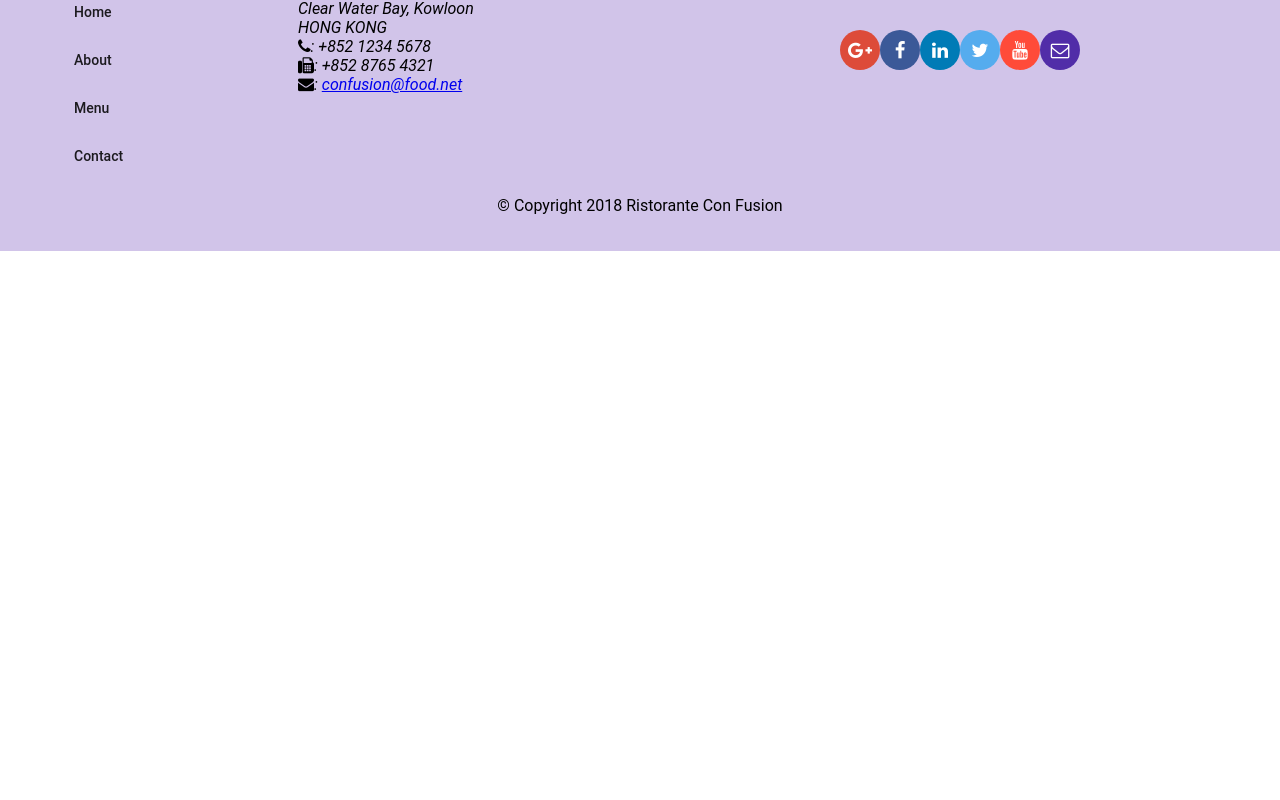
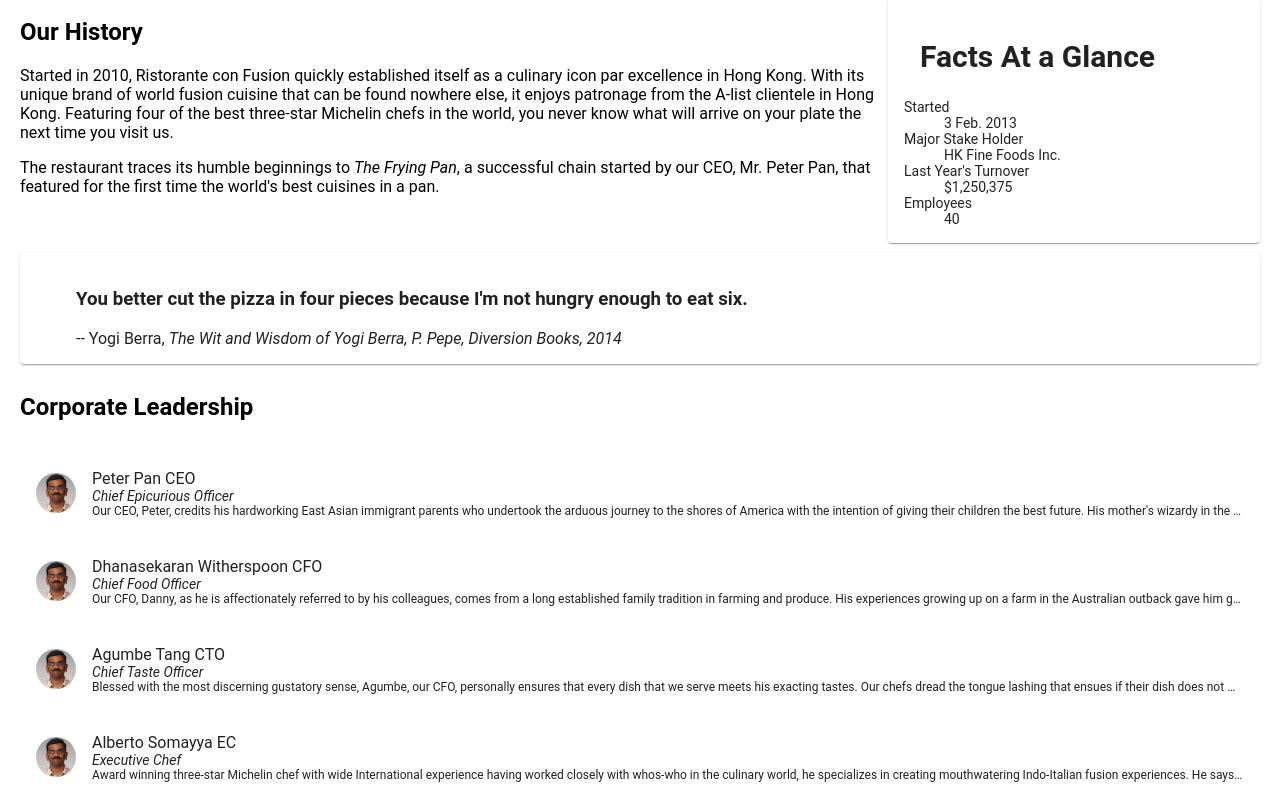
Before and after one commit to daotdia/angulartutorial, an Angular app: page /aboutus in a window 1280 px wide. Before the commit this address led to /. Shown: the part 440-1240 px from the top of the page. Before the commit the page ends 800 px from the top, so only its background shows below. Built offline with nearby package versions, Linux system fonts and the light colour scheme.

Commit message:
Segundo trabajo Angular

```diff
--- a/src/app/about/about.component.html
+++ b/src/app/about/about.component.html
@@ -1,3 +1,68 @@
-<p>
-  about works!
-</p>
+<div class="container"
+  fxLayout="column"
+  fxLayoutGap="10px">
+
+  <div fxFlex>
+    <div>
+        <h3>About Us</h3>
+        <hr>
+    </div>
+  </div>
+
+  <div fxFlex>
+    <div fxLayout="column" fxLayout.gt-sm="row">
+      <div fxFlex="70">
+        <h2>Our History</h2>
+        <p>Started in 2010, Ristorante con Fusion quickly established itself as a culinary icon par excellence in Hong Kong. With its unique brand of world fusion cuisine that can be found nowhere else, it enjoys patronage from the A-list clientele in Hong Kong.  Featuring four of the best three-star Michelin chefs in the world, you never know what will arrive on your plate the next time you visit us.</p>
+        <p>The restaurant traces its humble beginnings to <em>The Frying Pan</em>, a successful chain started by our CEO, Mr. Peter Pan, that featured for the first time the world's best cuisines in a pan.</p>
+      </div>
+      <div fxFlex="30">
+        <mat-card>
+          <mat-card-header>
+            <mat-card-title>
+            <h2>Facts At a Glance</h2>
+            </mat-card-title>
+          </mat-card-header>
+          <mat-card-content>
+            <dl>
+              <dt>Started</dt>
+              <dd>3 Feb. 2013</dd>
+              <dt>Major Stake Holder</dt>
+              <dd>HK Fine Foods Inc.</dd>
+              <dt>Last Year's Turnover</dt>
+              <dd>$1,250,375</dd>
+              <dt>Employees</dt>
+              <dd>40</dd>
+            </dl>
+          </mat-card-content>
+        </mat-card>
+      </div>
+    </div>
+  </div>
+
+  <div fxFlex>
+    <mat-card>
+      <blockquote>
+        <h3>You better cut the pizza in four pieces because
+            I'm not hungry enough to eat six.</h3>
+        <footer>-- Yogi Berra,
+          <cite>The Wit and Wisdom of Yogi Berra,
+            P. Pepe, Diversion Books, 2014</cite>
+        </footer>
+      </blockquote>
+    </mat-card>
+  </div>
+
+
+  <div fxFlex>
+    <h2>Corporate Leadership</h2>
+    <mat-list>
+      <mat-list-item *ngFor="let contact of leaders">
+        <img matListAvatar src={{contact.image}} alt={{contact.name}}>
+          <h3 matLine style="font-size: 16px">{{contact.name}} <span> {{contact.abbr}}</span></h3>
+          <i matLine style="font-size: 14px">{{contact.designation}}</i>
+          <p matLine  style="font-size: 12px">{{contact.description}}</p>
+      </mat-list-item>
+    </mat-list>
+  </div>
+</div>
--- a/src/app/about/about.component.ts
+++ b/src/app/about/about.component.ts
@@ -1,4 +1,6 @@
 import { Component, OnInit } from '@angular/core';
+import {Leader} from '../share/leader';
+import {LeaderService} from '../services/leader.service';
 
 @Component({
   selector: 'app-about',
@@ -7,9 +9,12 @@
 })
 export class AboutComponent implements OnInit {
 
-  constructor() { }
+  leaders :Leader[];
+
+  constructor(private leadersservice :LeaderService) { }
 
   ngOnInit() {
+    this.leaders = this.leadersservice.getLeaders();
   }
 
 }
--- a/src/app/app-routing/routes.ts
+++ b/src/app/app-routing/routes.ts
@@ -11,5 +11,6 @@
   { path: 'menu',     component: MenuComponent },
   { path: 'contactus', component: ContactComponent},
   { path: 'dishdetails/:id', component: DishdetailComponent },
+  { path: 'aboutus', component:AboutComponent},
   { path: '', redirectTo: '/home', pathMatch: 'full' }
 ];
--- a/src/app/app.module.ts
+++ b/src/app/app.module.ts
@@ -24,6 +24,7 @@
 
 import { DishService } from './services/dish.service';
 import { PromotionService } from './services/promotion.service';
+import {LeaderService} from './services/leader.service';
 
 
 @NgModule({
@@ -49,7 +50,9 @@
     AppRoutingModule
   ],
   providers: [DishService,
-  PromotionService],
+    PromotionService,
+    LeaderService
+  ],
   bootstrap: [AppComponent]
 })
 export class AppModule { }
--- a/src/app/home/home.component.html
+++ b/src/app/home/home.component.html
@@ -33,4 +33,18 @@
   </mat-card-content>
 </mat-card>
 
+<mat-card *ngIf="contact" fxFlex>
+  <mat-card-header>
+    <div mat-card-avatar></div>
+    <mat-card-title>
+      <h3>{{contact.name | uppercase}} {{contact.abbr}}</h3>
+    </mat-card-title>
+  </mat-card-header>
+  <img mat-card-image src={{contact.image}} alt={{contact.name}}>
+  <mat-card-content>
+    <h3><i>{{contact.designation}}</i></h3>
+    <p>{{contact.description}}</p>
+  </mat-card-content>
+</mat-card>
+
 </div>
--- a/src/app/home/home.component.ts
+++ b/src/app/home/home.component.ts
@@ -3,6 +3,8 @@
 import {DishService} from '../services/dish.service';
 import { Promotion } from '../share/promotion';
 import { PromotionService } from '../services/promotion.service';
+import { Leader } from '../share/leader';
+import { LeaderService } from '../services/leader.service';
 
 
 @Component({
@@ -14,13 +16,16 @@
 
   dish: Dish;
   promotion: Promotion;
+  contact: Leader;
 
   constructor(private dishService: DishService,
-    private promotionService: PromotionService) { }
+    private promotionService: PromotionService,
+    private leaderservice: LeaderService) { }
 
   ngOnInit() {
     this.dish = this.dishService.getFeaturedDish();
     this.promotion = this.promotionService.getFeaturedPromotion();
+    this.contact = this.leaderservice.getFeaturedLeader();
   }
 
 }
--- /dev/null
+++ b/src/app/services/leader.service.ts
@@ -0,0 +1,19 @@
+import { Injectable } from '@angular/core';
+import {Leader} from '../share/leader';
+import {LEADERS} from '../share/leaders'
+
+@Injectable({
+  providedIn: 'root'
+})
+export class LeaderService {
+
+  constructor() { }
+
+  getLeaders():Leader[]{
+    return LEADERS;
+  }
+
+  getFeaturedLeader(): Leader{
+    return LEADERS.filter((lead) => lead.featured)[0];
+  }
+}
--- /dev/null
+++ b/src/app/share/leader.ts
@@ -0,0 +1,9 @@
+export class Leader {
+    id: string;
+    name: string;
+    image: string;
+    designation: string;
+    abbr: string;
+    featured: boolean;
+    description: string;
+}
--- /dev/null
+++ b/src/app/share/leaders.ts
@@ -0,0 +1,44 @@
+import {Leader} from './leader'
+
+export const LEADERS :Leader[]= [
+    {
+        id: '0',
+        name: 'Peter Pan',
+        image: '/assets/images/alberto.png',
+        designation: 'Chief Epicurious Officer',
+        abbr: 'CEO',
+        featured: false,
+        // tslint:disable-next-line:max-line-length
+        description: 'Our CEO, Peter, credits his hardworking East Asian immigrant parents who undertook the arduous journey to the shores of America with the intention of giving their children the best future. His mother\'s wizardy in the kitchen whipping up the tastiest dishes with whatever is available inexpensively at the supermarket, was his first inspiration to create the fusion cuisines for which The Frying Pan became well known. He brings his zeal for fusion cuisines to this restaurant, pioneering cross-cultural culinary connections.'
+      },
+      {
+        id: '1',
+        name: 'Dhanasekaran Witherspoon',
+        image: '/assets/images/alberto.png',
+        designation: 'Chief Food Officer',
+        abbr: 'CFO',
+        featured: false,
+        // tslint:disable-next-line:max-line-length
+        description: 'Our CFO, Danny, as he is affectionately referred to by his colleagues, comes from a long established family tradition in farming and produce. His experiences growing up on a farm in the Australian outback gave him great appreciation for varieties of food sources. As he puts it in his own words, Everything that runs, wins, and everything that stays, pays!'
+      },
+      {
+        id: '2',
+        name: 'Agumbe Tang',
+        image: '/assets/images/alberto.png',
+        designation: 'Chief Taste Officer',
+        abbr: 'CTO',
+        featured: false,
+        // tslint:disable-next-line:max-line-length
+        description: 'Blessed with the most discerning gustatory sense, Agumbe, our CFO, personally ensures that every dish that we serve meets his exacting tastes. Our chefs dread the tongue lashing that ensues if their dish does not meet his exacting standards. He lives by his motto, You click only if you survive my lick.'
+      },
+      {
+        id: '3',
+        name: 'Alberto Somayya',
+        image: '/assets/images/alberto.png',
+        designation: 'Executive Chef',
+        abbr: 'EC',
+        featured: true,
+        // tslint:disable-next-line:max-line-length
+        description: 'Award winning three-star Michelin chef with wide International experience having worked closely with whos-who in the culinary world, he specializes in creating mouthwatering Indo-Italian fusion experiences. He says, Put together the cuisines from the two craziest cultures, and you get a winning hit! Amma Mia!'
+      }
+];
```
Also changed, not shown: 1 other file (tests, documents, lock files or other folders).
